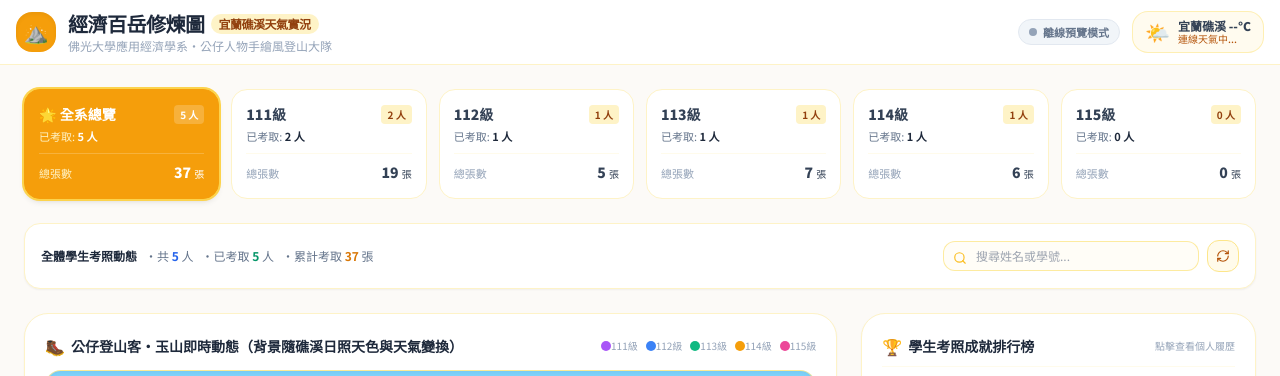
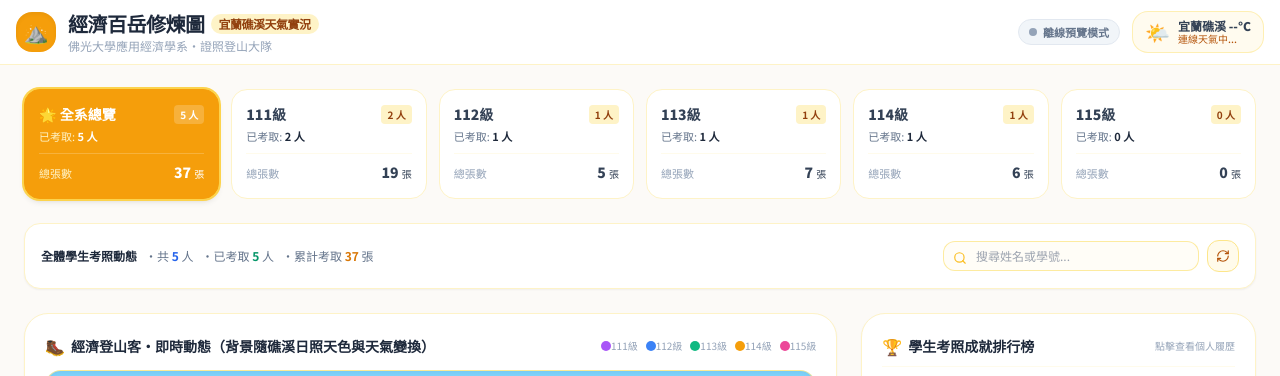
Before and after one commit to clkuo-23501/economics-cert, a plain HTML site: page index.html in a window 1280 px wide. Shown: the top 376 px of the page. Drawn offline with nearby package versions, Linux system fonts and the light colour scheme; no server answers; a web font is replaced by a local one.

Commit message:
Update index.html

```diff
--- a/index.html
+++ b/index.html
@@ -69,7 +69,7 @@
             經濟百岳修煉圖
             <span class="text-xs font-bold px-2 py-0.5 bg-amber-100 text-amber-800 rounded-full">宜蘭礁溪天氣實況</span>
           </h1>
-          <p class="text-xs text-slate-400 hidden sm:block">佛光大學應用經濟學系・公仔人物手繪風登山大隊</p>
+          <p class="text-xs text-slate-400 hidden sm:block">佛光大學應用經濟學系・證照登山大隊</p>
         </div>
       </div>
 
@@ -125,7 +125,7 @@
         <div class="flex items-center justify-between mb-3">
           <h2 class="font-black text-sm text-slate-800 flex items-center space-x-1.5">
             <span class="text-base">🥾</span>
-            <span>公仔登山客・玉山即時動態（背景隨礁溪日照天色與天氣變換）</span>
+            <span>經濟登山客・即時動態（背景隨礁溪日照天色與天氣變換）</span>
           </h2>
           <div class="flex items-center space-x-2 text-[10px] text-slate-400">
             <span class="inline-block w-2.5 h-2.5 rounded-full bg-purple-500"></span> 111級
```
